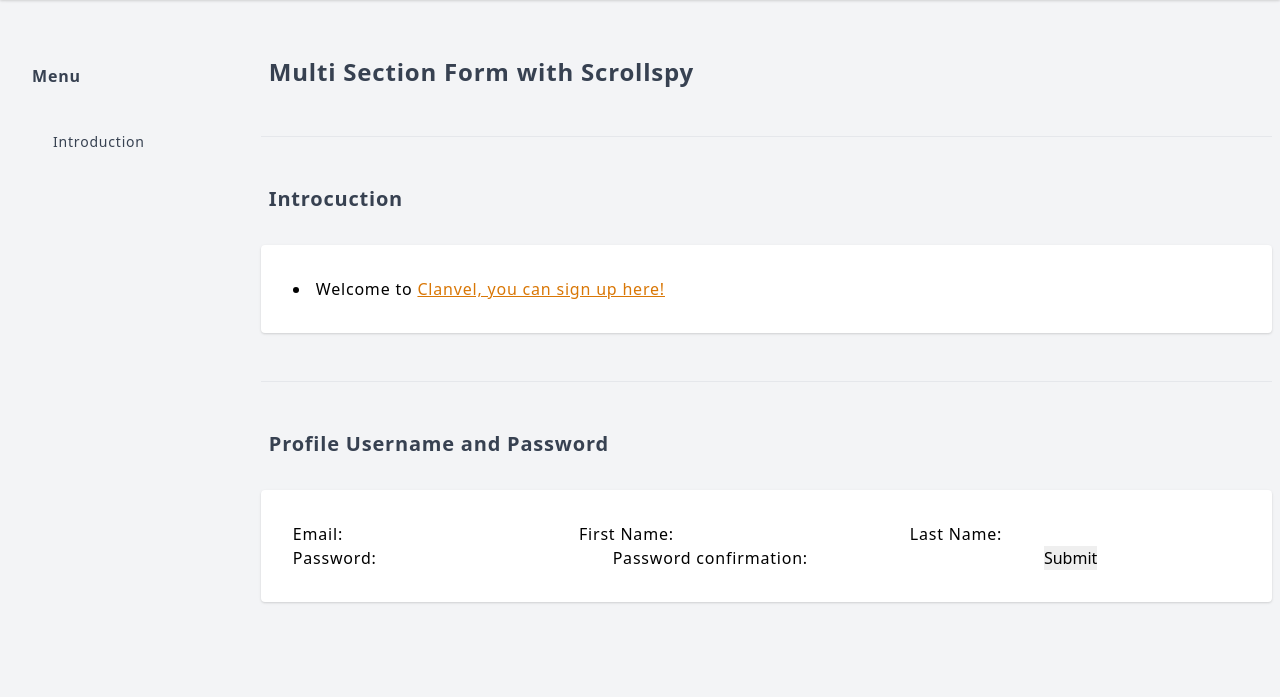
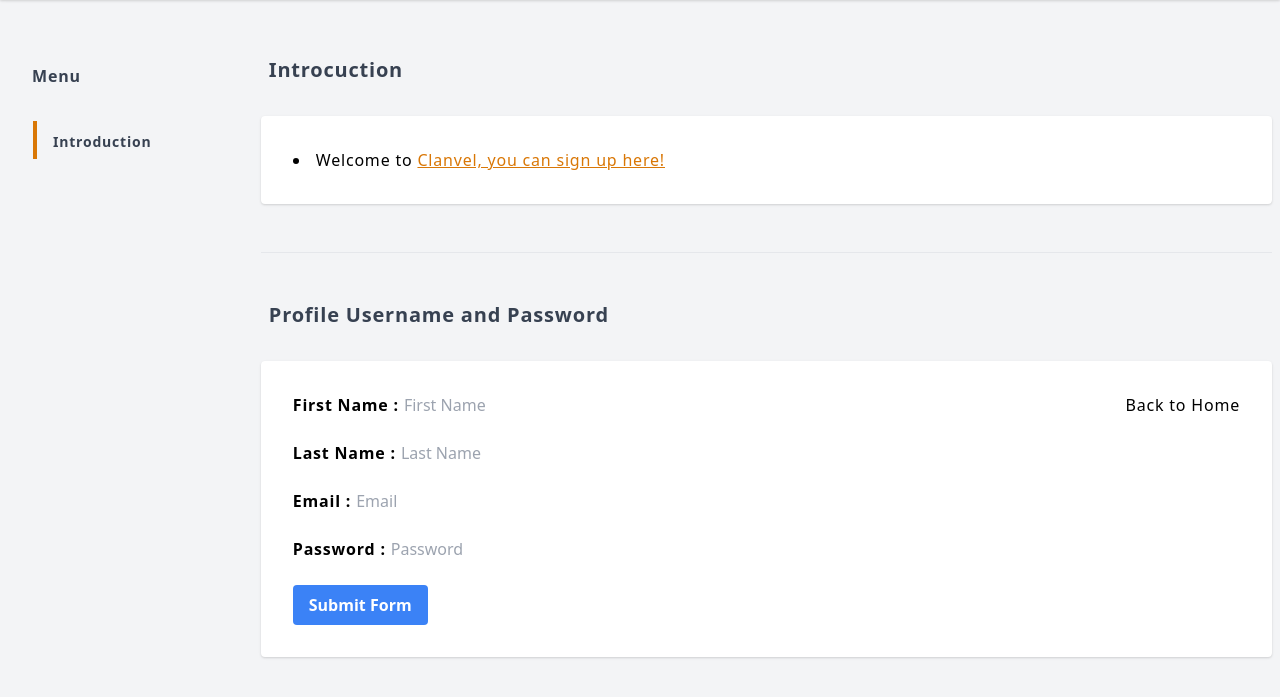
Before and after one commit to OMDraz/Clanvel, a Django app: page /register/ in a window 1280 px wide. Shown: the part 72-769 px from the top of the page. Run offline with Django 3.2, Linux system fonts and the light colour scheme; some libraries are stand-ins or nearby versions.

Commit message:
added form

```diff
--- a/Clanvel/templates/registration/register.html
+++ b/Clanvel/templates/registration/register.html
@@ -23,6 +23,12 @@
         .form-multiselect {
             background-color: #DBEAFE;
         }
+
+        br {
+          display: block;
+          margin: 10px 0;
+        }
+
     </style>
 
 </head>
@@ -33,7 +39,7 @@
             <div class="pl-4 md:pl-0">
                 <a class="flex items-center text-bg-blue-100  text-base xl:text-xl no-underline hover:no-underline font-extrabold font-sans" href="#">
                     <svg class="fill-current h-6 inline-block text-bg-blue-100  mr-4" xmlns="http://www.w3.org/2000/svg" viewBox="0 0 20 20">
-                        <path d="M16 2h4v15a3 3 0 0 1-3 3H3a3 3 0 0 1-3-3V0h16v2zm0 2v13a1 1 0 0 0 1 1 1 1 0 0 0 1-1V4h-2zM2 2v15a1 1 0 0 0 1 1h11.17a2.98 2.98 0 0 1-.17-1V2H2zm2 8h8v2H4v-2zm0 4h8v2H4v-2zM4 4h8v4H4V4z" />
+                        <path d="M16 2h4v15a3 3 0 0 1-3 3H3a3 3 0 0 1-3-3V0h16v2zm0 2v13a1 1 0 0 0 1 1 1 1 0 0 0 1-1V4h-2zM2 2v15a1 1 0 0 0 1 1h11.17a2.98 2.98 0 0 1-.17-1V2H2zm2 8h8v2H4v-2zm0 4h8v2H4v-2zM4 4h8v4H4V4z"/>
                     </svg> Clanvel Registration Form
                 </a>
             </div>
@@ -92,14 +98,6 @@
         </div>
         <!--Section container-->
         <section class="w-full lg:w-4/5">
-            <!--Title-->
-            <h1
-                class="flex items-center font-sans font-bold break-normal text-gray-700 px-2 text-xl mt-12 lg:mt-0 md:text-2xl">
-                Multi Section Form with Scrollspy
-            </h1>
-            <!--divider-->
-            <hr class="bg-gray-300 my-12">
-            <!--Title-->
             <h2 id='section1' class="font-sans font-bold break-normal text-gray-700 px-2 pb-8 text-xl">Introcuction</h2>
             <!--Card-->
             <div class="p-8 mt-6 lg:mt-0 leading-normal rounded shadow bg-white">
@@ -114,13 +112,33 @@
 
             <!--Title-->
             <h2 class="font-sans font-bold break-normal text-gray-700 px-2 pb-8 text-xl">Profile Username and Password</h2>
-
-            <!--Card-->
             <div id='section2' class="p-8 mt-6 lg:mt-0 rounded shadow bg-white">
-                <form action="/login/" method="post">
+                <form action="/login/" method="POST">
+                    <a style="margin-bottom: 10px;" class="btn btn-outline-primary float-right" href="/" role="button">Back to Home</a>
                     {% csrf_token %}
-                    {{ form }}
-                    <input type="submit" value="Submit">
+                 <div class="form-group">
+                    <label for="first_name"><b>First Name : </b></label>
+                    <input type="text" class="form-control" id="first_name" name="first_name" placeholder="First Name">
+                </div>
+                <br>
+                <div class="form-group">
+                    <label for="last_name"><b>Last Name : </b></label>
+                    <input type="text" class="form-control" id="last_name" name="last_name" placeholder="Last Name">
+                </div>
+                <br>
+                <div class="form-group">
+                    <label for="email"><b>Email : </b></label>
+                    <input type="email" class="form-control" id="email" name="email" placeholder="Email">
+                </div>
+                <br>
+                <div class="form-group">
+                    <label for="password"><b>Password : </b></label>
+                    <input type="password" class="form-control" id="password" name="password" placeholder="Password">
+                </div>
+                <br>
+                    <button class="bg-blue-500 hover:bg-blue-700 text-white font-bold py-2 px-4 rounded">
+                        Submit Form
+                    </button>
                 </form>
             </div>
             <!--/Card-->
```
